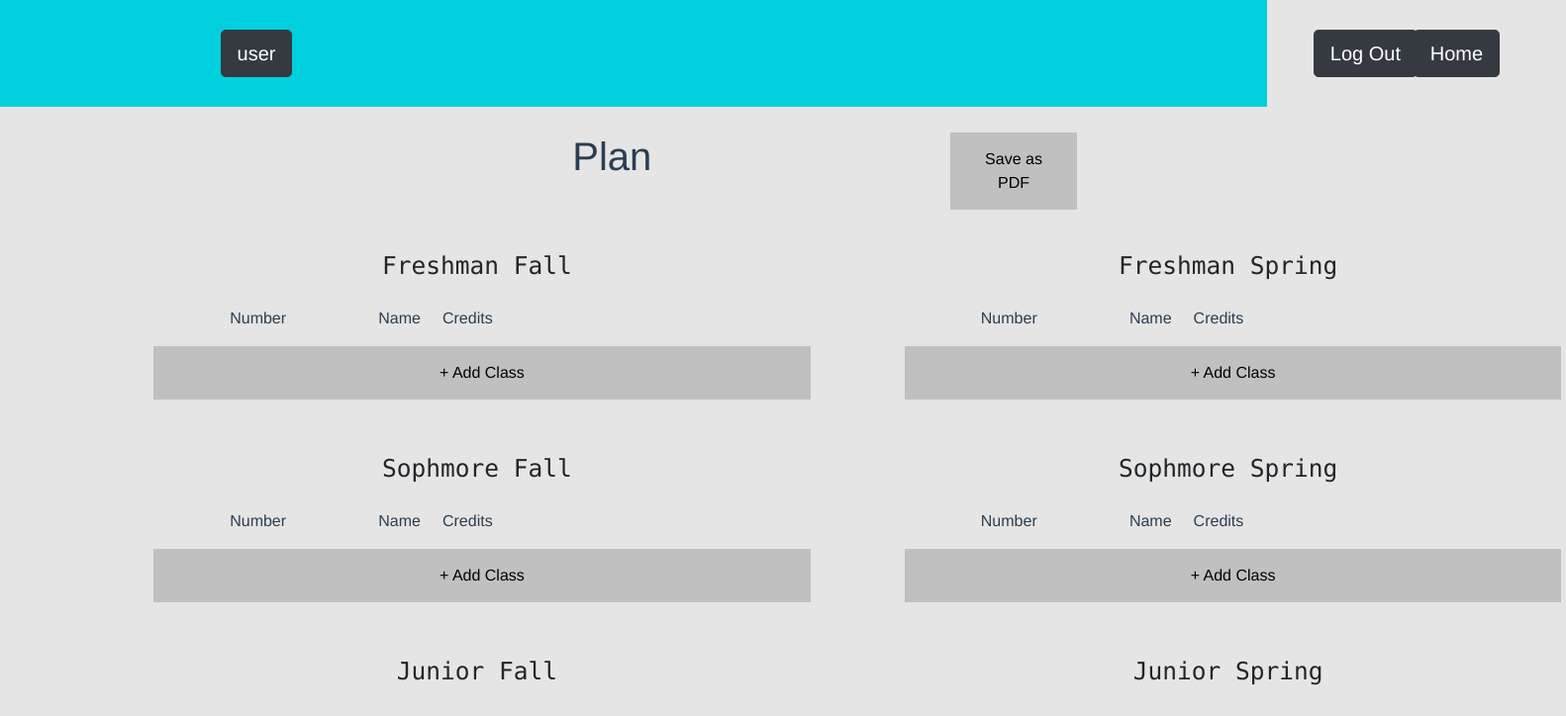
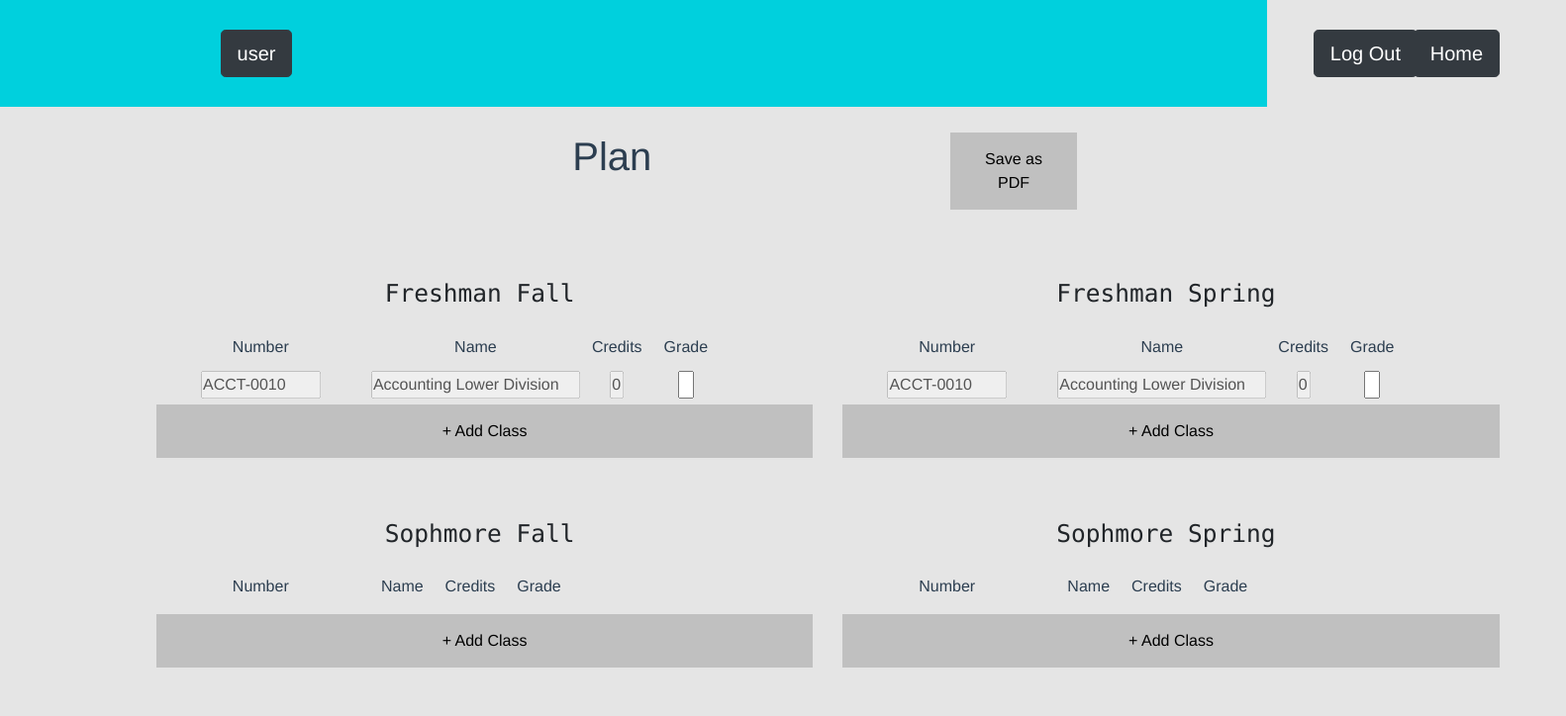
Before and after one commit to tylerdavidjoy/SEIV-Project2-Vue, a Vue app: page /plan in a window 1280 px wide. Shown: the top 724 px of the page at 99% size, 1582 px wide, since content can reach past the window. Built offline with nearby package versions, Linux system fonts and the light colour scheme.

Commit message:
Added grade collumn to plan page

```diff
--- a/src/components/Plan.vue
+++ b/src/components/Plan.vue
@@ -20,12 +20,14 @@
                 <td><label>Number</label></td>
                 <td><label>Name</label></td>
                 <td><label>Credits</label></td>
+                <td><label>Grade</label></td>
               </tr>
 
               <tr v-for="(data,index) in semesters.freshmanF" :key='index'>
-                <td><input type="text" placeholder="number" v-model="data.Course_Number" disabled/></td>
+                <td><input type="text" placeholder="number" v-model="data.Course_Number" disabled style="width:55%"/></td>
                 <td><input type="text" placeholder="name" v-model="data.Course_Name" disabled/></td>
-                <td><input type="text" placeholder="credits" v-model="data.Course_Credit" disabled/></td>
+                <td><input type="text" placeholder="credits" v-model="data.Course_Credit" disabled style="width:20%"/></td>
+                <td><input type="text" v-model="data.Course_Grade" style="width:25%"/></td>
               </tr>
 
               <tr>
@@ -44,12 +46,14 @@
                 <td><label>Number</label></td>
                 <td><label>Name</label></td>
                 <td><label>Credits</label></td>
+                <td><label>Grade</label></td>
               </tr>
 
               <tr v-for="(data,index) in semesters.freshmanS" :key='index'>
-                <td><input type="text" placeholder="number" v-model="data.Course_Number" disabled/></td>
+                <td><input type="text" placeholder="number" v-model="data.Course_Number" disabled style="width:55%"/></td>
                 <td><input type="text" placeholder="name" v-model="data.Course_Name" disabled/></td>
-                <td><input type="text" placeholder="credits" v-model="data.Course_Credit" disabled/></td>
+                <td><input type="text" placeholder="credits" v-model="data.Course_Credit" disabled style="width:20%"/></td>
+                <td><input type="text" v-model="data.Course_Grade" style="width:25%"/></td>
               </tr>
 
               <tr>
@@ -73,12 +77,14 @@
                 <td><label>Number</label></td>
                 <td><label>Name</label></td>
                 <td><label>Credits</label></td>
+                <td><label>Grade</label></td>
               </tr>
 
               <tr v-for="(data,index) in semesters.sophmoreF" :key='index'>
-                <td><input type="text" placeholder="number" v-model="data.Course_Number" disabled/></td>
+                <td><input type="text" placeholder="number" v-model="data.Course_Number" disabled style="width:55%"/></td>
                 <td><input type="text" placeholder="name" v-model="data.Course_Name" disabled/></td>
-                <td><input type="text" placeholder="credits" v-model="data.Course_Credit" disabled/></td>
+                <td><input type="text" placeholder="credits" v-model="data.Course_Credit" disabled style="width:20%"/></td>
+                <td><input type="text" v-model="data.Course_Grade" style="width:25%"/></td>
               </tr>
 
               <tr>
@@ -98,12 +104,14 @@
                 <td><label>Number</label></td>
                 <td><label>Name</label></td>
                 <td><label>Credits</label></td>
+                <td><label>Grade</label></td>
               </tr>
 
               <tr v-for="(data,index) in semesters.sophmoreS" :key='index'>
-                <td><input type="text" placeholder="number" v-model="data.Course_Number" disabled/></td>
+                <td><input type="text" placeholder="number" v-model="data.Course_Number" disabled style="width:55%"/></td>
                 <td><input type="text" placeholder="name" v-model="data.Course_Name" disabled/></td>
-                <td><input type="text" placeholder="credits" v-model="data.Course_Credit" disabled/></td>
+                <td><input type="text" placeholder="credits" v-model="data.Course_Credit" disabled style="width:20%"/></td>
+                <td><input type="text" v-model="data.Course_Grade" style="width:25%"/></td>
               </tr>
 
               <tr>
@@ -127,12 +135,14 @@
                 <td><label>Number</label></td>
                 <td><label>Name</label></td>
                 <td><label>Credits</label></td>
+                <td><label>Grade</label></td>
               </tr>
 
               <tr v-for="(data,index) in semesters.juniorF" :key='index'>
-                <td><input type="text" placeholder="number" v-model="data.Course_Number" disabled/></td>
+                <td><input type="text" placeholder="number" v-model="data.Course_Number" disabled style="width:55%"/></td>
                 <td><input type="text" placeholder="name" v-model="data.Course_Name" disabled/></td>
-                <td><input type="text" placeholder="credits" v-model="data.Course_Credit" disabled/></td>
+                <td><input type="text" placeholder="credits" v-model="data.Course_Credit" disabled style="width:20%"/></td>
+                <td><input type="text" v-model="data.Course_Grade" style="width:25%"/></td>
               </tr>
 
               <tr>
@@ -152,12 +162,14 @@
                 <td><label>Number</label></td>
                 <td><label>Name</label></td>
                 <td><label>Credits</label></td>
+                <td><label>Grade</label></td>
               </tr>
 
               <tr v-for="(data,index) in semesters.juniorS" :key='index'>
-                <td><input type="text" placeholder="number" v-model="data.Course_Number" disabled/></td>
+                <td><input type="text" placeholder="number" v-model="data.Course_Number" disabled style="width:55%"/></td>
                 <td><input type="text" placeholder="name" v-model="data.Course_Name" disabled/></td>
-                <td><input type="text" placeholder="credits" v-model="data.Course_Credit" disabled/></td>
+                <td><input type="text" placeholder="credits" v-model="data.Course_Credit" disabled style="width:20%"/></td>
+                <td><input type="text" v-model="data.Course_Grade" style="width:25%"/></td>
               </tr>
 
               <tr>
@@ -180,12 +192,14 @@
                 <td><label>Number</label></td>
                 <td><label>Name</label></td>
                 <td><label>Credits</label></td>
+                <td><label>Grade</label></td>
               </tr>
 
               <tr v-for="(data,index) in semesters.seniorF" :key='index'>
-                <td><input type="text" placeholder="number" v-model="data.Course_Number" disabled/></td>
+                <td><input type="text" placeholder="number" v-model="data.Course_Number" disabled style="width:55%"/></td>
                 <td><input type="text" placeholder="name" v-model="data.Course_Name" disabled/></td>
-                <td><input type="text" placeholder="credits" v-model="data.Course_Credit" disabled/></td>
+                <td><input type="text" placeholder="credits" v-model="data.Course_Credit" disabled style="width:20%"/></td>
+                <td><input type="text" v-model="data.Course_Grade" style="width:25%"/></td>
               </tr>
 
               <tr>
@@ -205,12 +219,14 @@
                 <td><label>Number</label></td>
                 <td><label>Name</label></td>
                 <td><label>Credits</label></td>
+                <td><label>Grade</label></td>
               </tr>
 
               <tr v-for="(data,index) in semesters.seniorS" :key='index'>
-                <td><input type="text" placeholder="number" v-model="data.Course_Number" disabled/></td>
+                <td><input type="text" placeholder="number" v-model="data.Course_Number" disabled style="width:55%"/></td>
                 <td><input type="text" placeholder="name" v-model="data.Course_Name" disabled/></td>
-                <td><input type="text" placeholder="credits" v-model="data.Course_Credit" disabled/></td>
+                <td><input type="text" placeholder="credits" v-model="data.Course_Credit" disabled style="width:20%"/></td>
+                <td><input type="text" v-model="data.Course_Grade" style="width:25%"/></td>
               </tr>
 
               <tr>
@@ -239,8 +255,8 @@ export default {
   data() {
     return {
       semesters: {
-        freshmanF: [],
-        freshmanS: [],
+        freshmanF: [{Course_Number: "ACCT-0010", Course_Name:"Accounting Lower Division", Course_Credit: "0"}],
+        freshmanS: [{Course_Number: "ACCT-0010", Course_Name:"Accounting Lower Division", Course_Credit: "0"}],
         sophmoreF: [],
         sophmoreS: [],
         juniorF: [],
@@ -281,7 +297,7 @@ export default {
         return course;
      },
      addCourse(temp){
-      var course = {Course_Number: temp.Course_Number, Course_Name:temp.Course_Name, Course_Credit: temp.Course_Credit}
+      var course = {Course_Number: temp.Course_Number, Course_Name:temp.Course_Name, Course_Credit: temp.Course_Credit, Course_Grade: ''}
       switch(this.$route.params.semester){
               case "freshmanF":
                 this.semesters.freshmanF.push(course);
```
